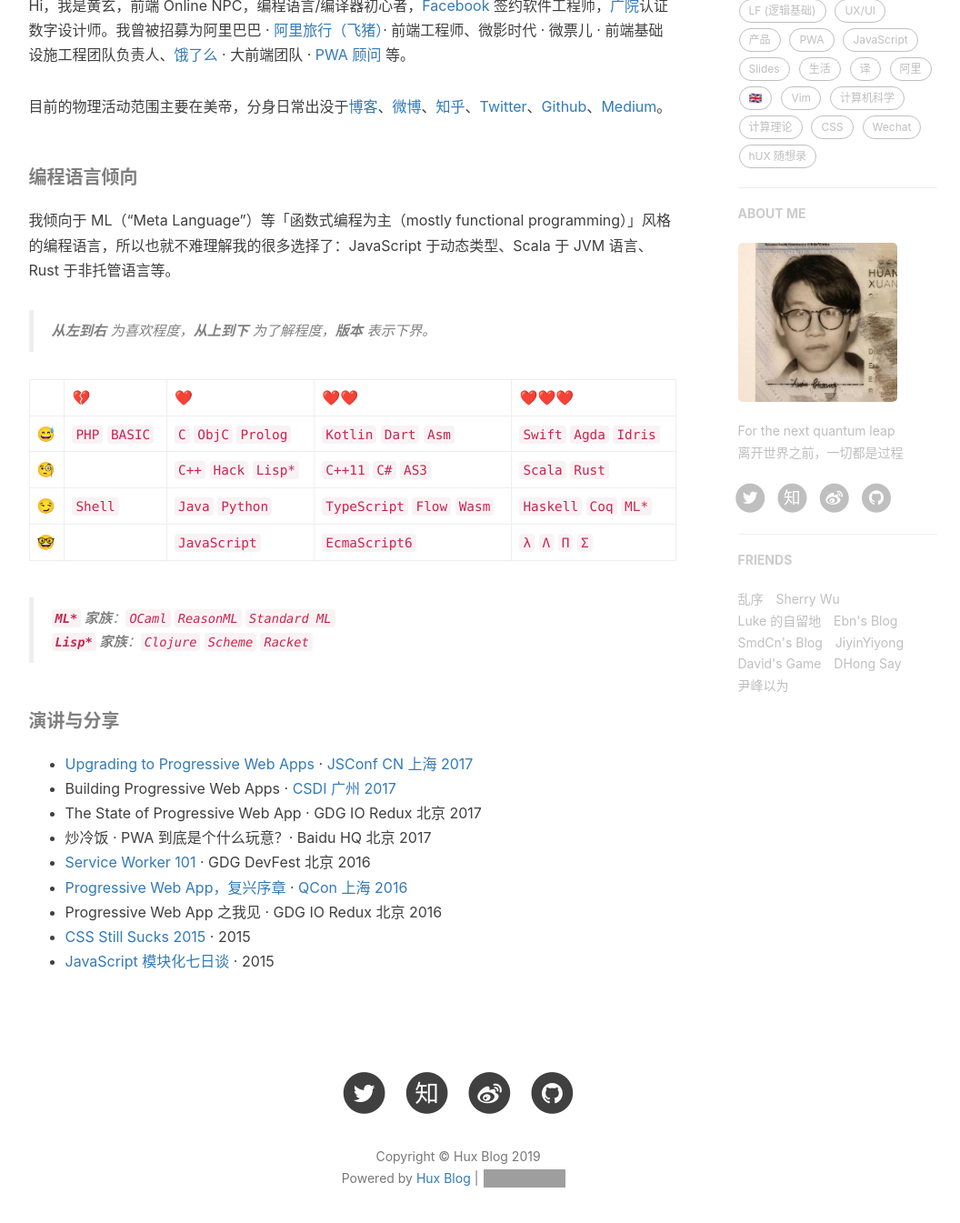
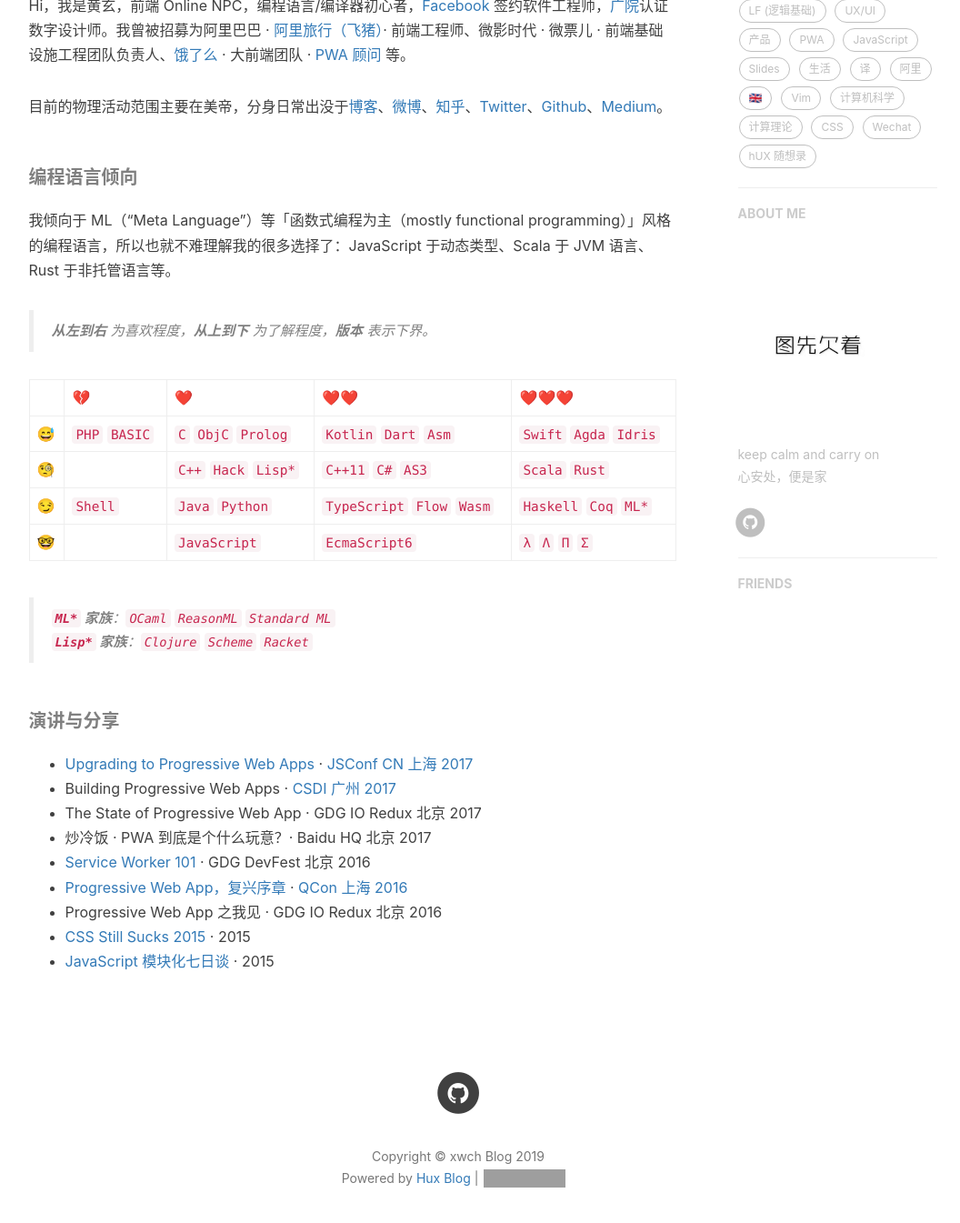
Before and after one commit to xwch/xwch.github.io, a Jekyll site: the page built from about.html, in a window 1280 px wide and 1400 px high, scrolled down 584 px. Shown: the top 1345 px of the window at 91% size, without its empty margins (136-1192 px from the left). Built offline with Jekyll 4.4.1, drawn with Linux system fonts in a browser that asks for light colours; nearby versions of some CDN libraries; comment, search, counter and statistics services are not loaded; grey boxes are pictures that could not be loaded.

Commit message:
修改为自己的配置

```diff
--- a/_config.yml
+++ b/_config.yml
@@ -1,25 +1,21 @@
 # Site settings
-title: Hux Blog
-SEOTitle: 黄玄的博客 | Hux Blog
+title: xwch Blog
+SEOTitle: 谢伟昌的博客 | xwch Blog
 header-img: img/home-bg.jpg
-email: huxpro@gmail.com
-description: "关于程序与设计、黑客与画家 | 黄玄，Web & Mobile Lover，Software Engineer，UX Designer | 这里是 @Hux黄玄 的个人博客，与你一起发现更大的世界。"
-keyword: "黄玄, Hux黄玄, Hux, 鬼栈, huxpro, @huxpro, 黄玄的博客, Hux Blog, 博客, 个人网站, 互联网, Web, JavaScript, 前端, 设计"
-url: "https://huangxuan.me"              # your host, for absolute URL
-baseurl: ""                             # for example, '/blog' if your blog hosted on 'host/blog'
+email: crazyeagle@163.com
+description: "谢伟昌的博客 | java"
+keyword: "xwch, 谢伟昌, 博客, 互联网金融, 第三方支付, Java Web, Java 后端"
+url: "https://xwch.github.io/"              # your host, for absolute URL
+baseurl: ""                                 # for example, '/blog' if your blog hosted on 'host/blog'
 
 # Publish posts or collection documents with a future date.
 future: true
 
 # SNS settings
 RSS: false
-weibo_username:     huxpro
-zhihu_username:     huxpro
-github_username:    huxpro
-twitter_username:   huxpro
-#facebook_username:  huxpro
-#linkedin_username:  firstname-lastname-idxxxx
-
+weibo_username:
+zhihu_username:
+github_username:    xwch
 
 
 # Build settings
@@ -59,7 +55,7 @@
 
 
 # Disqus settings
-disqus_username: hux
+disqus_username:
 
 # Netease settings
 netease_comment: false
@@ -71,15 +67,15 @@
 # ba_track_id: [your track id]
 
 # Google Analytics
-ga_track_id: 'UA-49627206-1'            # Format: UA-xxxxxx-xx
-ga_domain: huangxuan.me
+# ga_track_id:           # Format: UA-xxxxxx-xx
+# ga_domain:
 
 
 
 # Sidebar settings
 sidebar: true                           # whether or not using Sidebar.
-sidebar-about-description: "For the next quantum leap<br>离开世界之前，一切都是过程"
-sidebar-avatar: /img/avatar-hux-ny.jpg      # use absolute URL, seeing it's used in both `/` and `/about/`
+sidebar-about-description: "keep calm and carry on<br>心安处，便是家"
+sidebar-avatar: /img/avatar-xwch.jpg      # use absolute URL, seeing it's used in both `/` and `/about/`
 
 
 
@@ -102,35 +98,8 @@
 
 # Friends
 friends: [
-    {
+    #{
     #     title: "Su",
     #     href: "http://su.gallery/"
-    # },{
-        title: "乱序",
-        href: "http://mida.re/"
-    },{
-        title: "Sherry Wu",
-        href: "https://xuechundesign.github.io"
-    },{
-        title: "Luke 的自留地",
-        href: "http://hmqk1995.github.io"
-    },{
-        title: "Ebn's Blog",
-        href: "http://ebnbin.com/"
-    },{
-        title: "SmdCn's Blog",
-        href: "http://blog.smdcn.net"
-    },{
-        title: "JiyinYiyong",
-        href: "http://tiye.me/"
-    },{
-        title: "David's Game",
-        href: "https://www.ruoyaowu.com/"
-    },{
-        title: "DHong Say",
-        href: "http://dhong.co"
-    },{
-        title: "尹峰以为",
-        href: "http://ingf.github.io/"
-    }
+    # }
 ]
```
Also changed, not shown: img/avatar-xwch.jpg (added).
